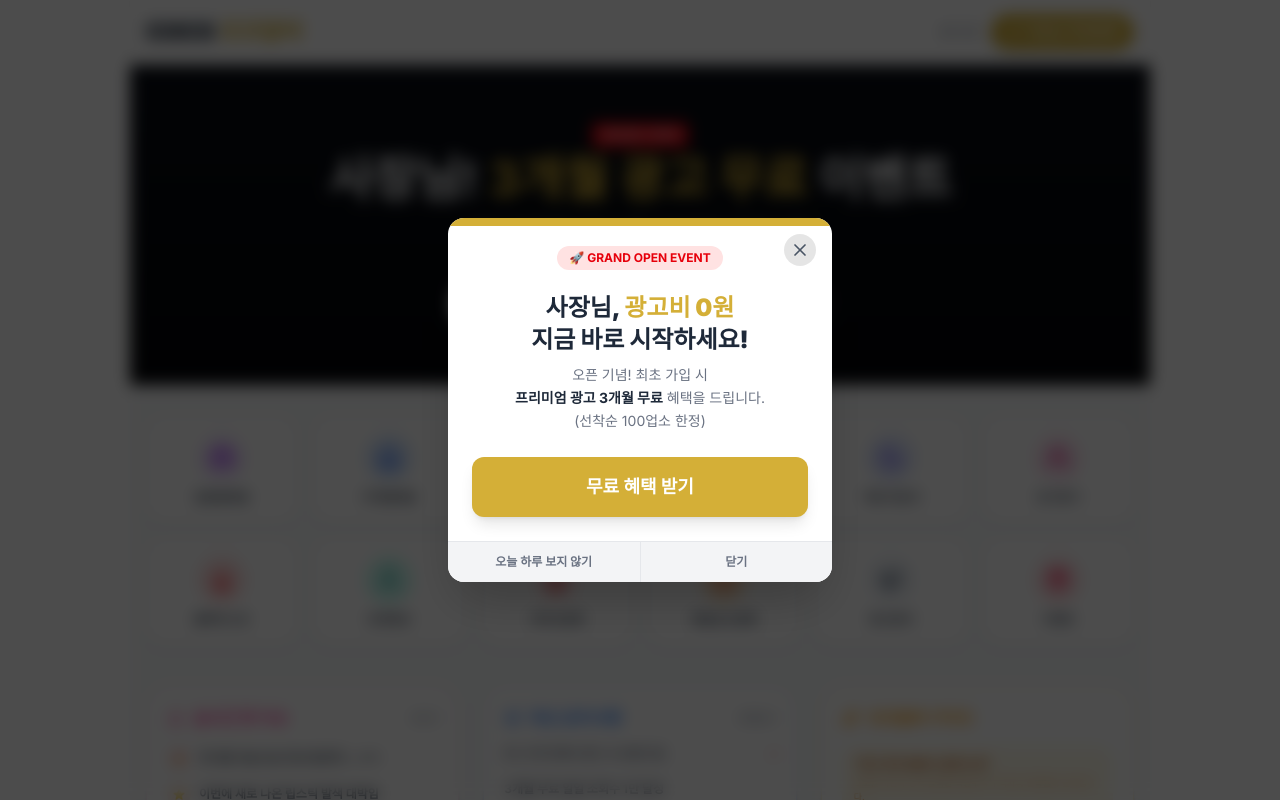
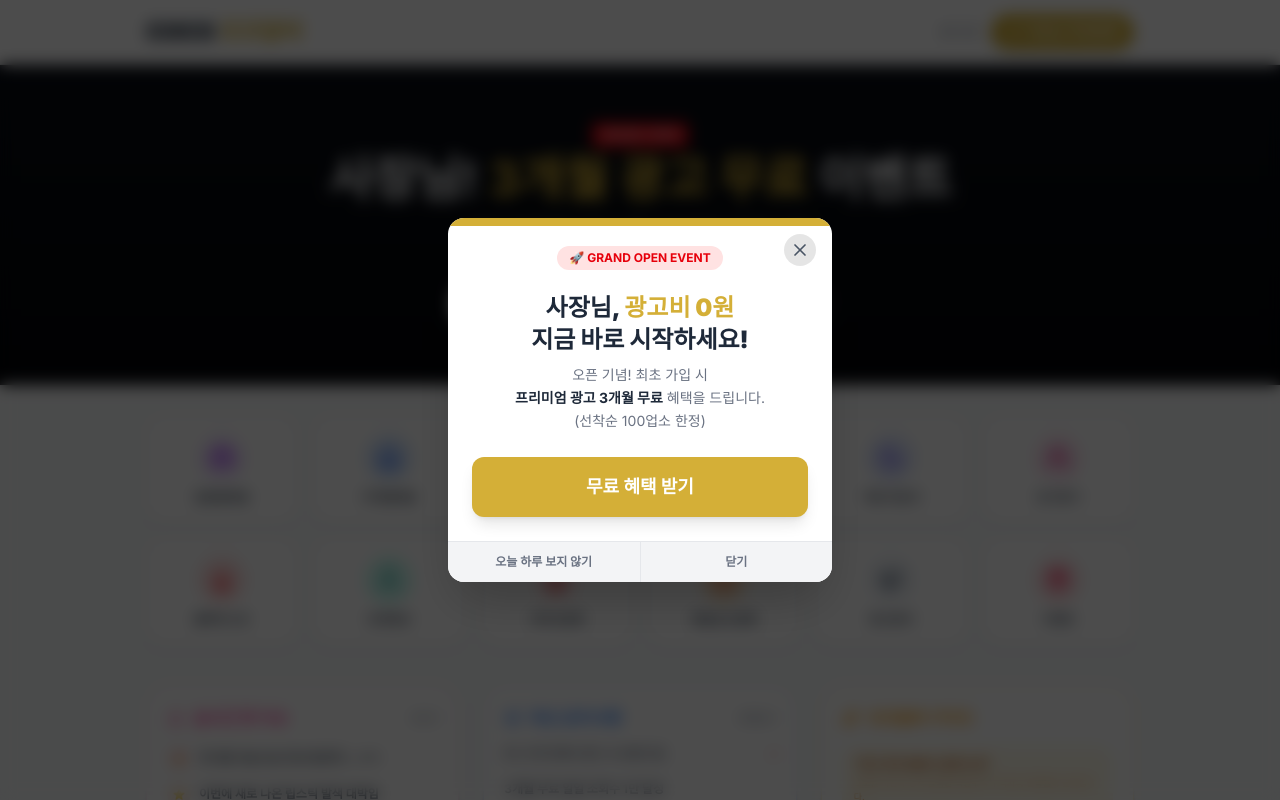
Before and after one commit to bizsetter7/coco-universe, a Next.js app: page / in a window 1280 px wide. Shown: the top 800 px of the page. Built offline with nearby package versions, Linux system fonts and the light colour scheme.

Commit message:
다시 수정.

```diff
--- a/src/app/layout.tsx
+++ b/src/app/layout.tsx
@@ -34,13 +34,11 @@ export default function RootLayout({
         <Suspense fallback={<div>Loading...</div>}>
           <BrandProvider>
             <div className="relative min-h-screen">
-              <div className="flex justify-center items-start min-h-screen">
-                <BannerSidebar side="left" />
-                <main className="w-full max-w-[1020px] shrink-0">
-                  {children}
-                </main>
-                <BannerSidebar side="right" />
-              </div>
+              <BannerSidebar side="left" />
+              <main className="w-full">
+                {children}
+              </main>
+              <BannerSidebar side="right" />
             </div>
           </BrandProvider>
         </Suspense>
--- a/src/components/BannerSidebar.tsx
+++ b/src/components/BannerSidebar.tsx
@@ -52,7 +52,7 @@ export const BannerSidebar = ({ side }: { side: 'left' | 'right' }) => {
             // Calculate how much the sidebar needs to "travel up" to show its bottom
             const maxTravel = Math.max(0, sidebarHeight + offsetTop + marginBottom - viewportHeight);
 
-            // Apply transform for 0-lag performance
+            // Apply transform with transition for the "Delayed Chase" effect
             asideRef.current.style.transform = `translateY(-${progress * maxTravel}px)`;
         };
 
@@ -70,10 +70,14 @@ export const BannerSidebar = ({ side }: { side: 'left' | 'right' }) => {
         window.addEventListener('scroll', updatePosition, { passive: true });
         window.addEventListener('resize', updatePosition);
 
+        // Periodically check in case content changes without resize
+        const timer = setInterval(updatePosition, 1000);
+
         return () => {
             resizeObserver.disconnect();
             window.removeEventListener('scroll', updatePosition);
             window.removeEventListener('resize', updatePosition);
+            clearInterval(timer);
         };
     }, []);
 
@@ -85,6 +89,7 @@ export const BannerSidebar = ({ side }: { side: 'left' | 'right' }) => {
             className={`hidden 2xl:flex flex-col fixed top-[80px] z-40 animate-in fade-in duration-700 w-[120px]`}
             style={{
                 [side]: `calc(50% - 510px - 130px)`,
+                transition: 'transform 0.45s ease-out' // 0.45s delay follower effect
             }}
         >
             <div className={`py-2 rounded-t-xl text-center text-[9px] font-black text-white ${side === 'left' ? 'bg-indigo-600 shadow-indigo-100' : 'bg-pink-600 shadow-pink-100'} shadow-lg`}>
```
